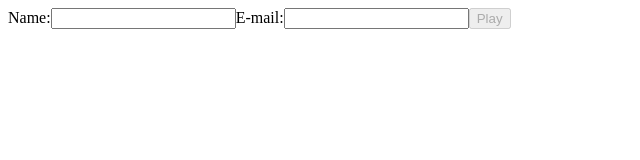
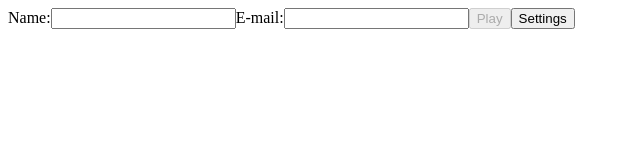
Before and after one commit to venturinn/trybe-project-trivia, a React (Create React App) app: page / in a window 1280 px wide. Shown: the top 160 px of the page, without its empty margins (0-640 px from the left). Built offline with nearby package versions, Linux system fonts and the light colour scheme.

Commit message:
feat: requirement 03 done

```diff
--- a/src/App.js
+++ b/src/App.js
@@ -2,6 +2,7 @@
 import { Route, Switch } from 'react-router';
 import Login from './pages/Login';
 import Game from './pages/Game';
+import Settings from './pages/Settings';
 
 class App extends React.Component {
   render() {
@@ -9,6 +10,7 @@
       <Switch>
         <Route exact path="/" component={ Login } />
         <Route path="/play" component={ Game } />
+        <Route path="/settings" component={ Settings } />
       </Switch>
     );
   }
--- a/src/pages/Login.jsx
+++ b/src/pages/Login.jsx
@@ -11,6 +11,7 @@
     email: '',
     isBtnPlayDisabled: true,
     redirectToGame: false,
+    redirectToSettings: false,
   };
 
   handleChange = ({ target }) => {
@@ -40,11 +41,23 @@
     this.setState({ redirectToGame: true });
   };
 
+  clickButtonSettings = () => {
+    this.setState({ redirectToSettings: true });
+  }
+
   render() {
-    const { isBtnPlayDisabled, name, email, redirectToGame } = this.state;
+    const { isBtnPlayDisabled,
+      name,
+      email,
+      redirectToGame,
+      redirectToSettings } = this.state;
 
     if (redirectToGame) {
       return <Redirect to="/play" />;
+    }
+
+    if (redirectToSettings) {
+      return <Redirect to="/settings" />;
     }
 
     return (
@@ -60,7 +73,6 @@
             onChange={ this.handleChange }
           />
         </label>
-
         <label htmlFor="player-email">
           E-mail:
           <input
@@ -72,13 +84,18 @@
             onChange={ this.handleChange }
           />
         </label>
-
         <input
           data-testid="btn-play"
           type="submit"
           value="Play"
           disabled={ isBtnPlayDisabled }
           onClick={ this.clickButtonPlay }
+        />
+        <input
+          data-testid="btn-settings"
+          type="submit"
+          value="Settings"
+          onClick={ this.clickButtonSettings }
         />
       </form>
     );
--- /dev/null
+++ b/src/pages/Settings.jsx
@@ -0,0 +1,13 @@
+import React from 'react';
+
+class Settings extends React.Component {
+  render() {
+    return (
+      <div>
+        <h1 data-testid="settings-title">Settings</h1>
+      </div>
+    );
+  }
+}
+
+export default Settings;
```
